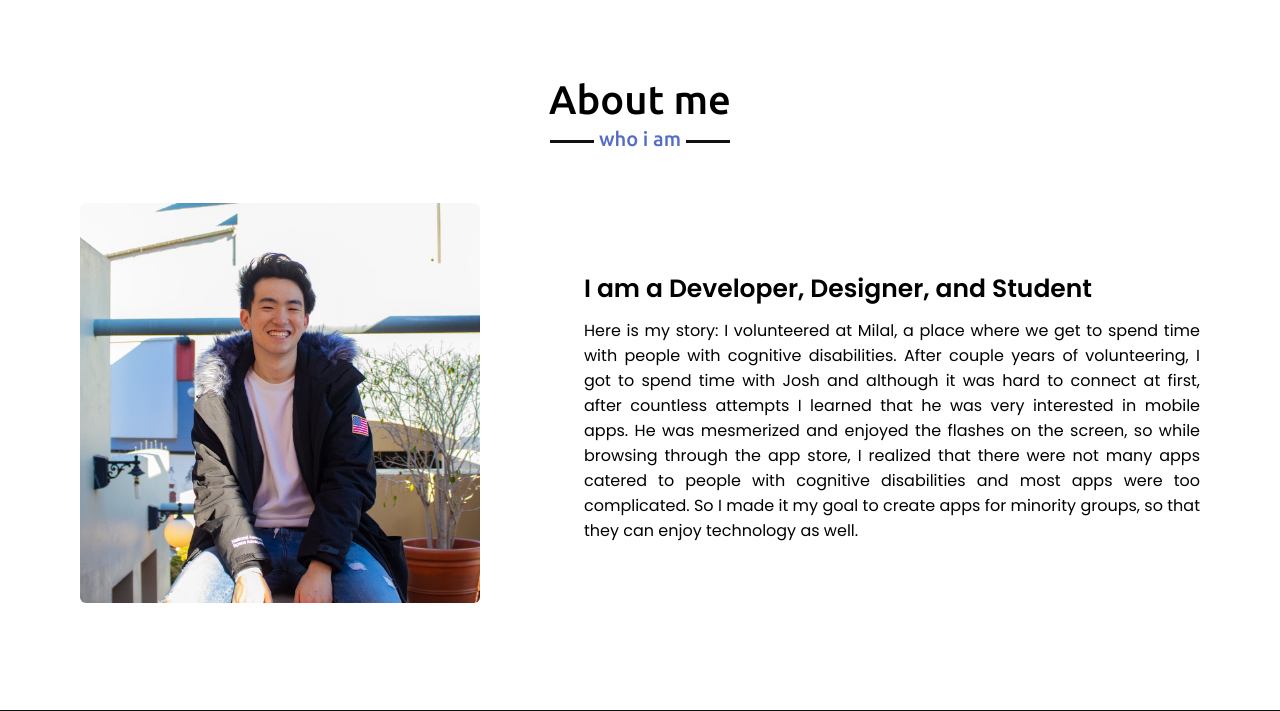
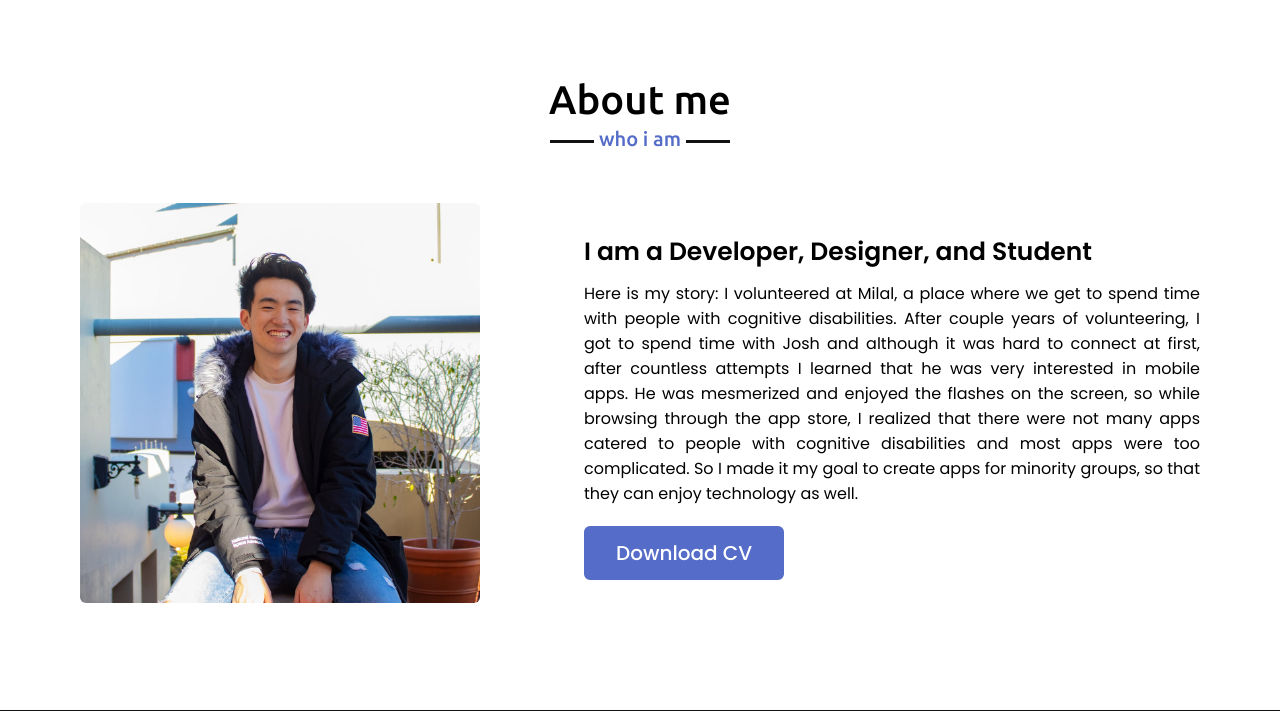
Before and after one commit to jasongeon123/website, a PHP site: page / in a window 1280 px wide. Shown: the part 823-1534 px from the top of the page. Run offline with PHP 8.4, Linux system fonts and the light colour scheme.

Commit message:
download resume

```diff
--- a/index.html
+++ b/index.html
@@ -10,6 +10,7 @@
         <script src="https://code.jquery.com/jquery-3.5.1.min.js"></script>
         <script src="https://cdnjs.cloudflare.com/ajax/libs/typed.js/2.0.11/typed.min.js"></script>
         <link rel="stylesheet" href="https://cdnjs.cloudflare.com/ajax/libs/font-awesome/5.15.3/css/all.min.css"/>
+        <link rel="stylesheet"href="https://cdnjs.cloudflare.com/ajax/libs/animate.css/3.7.0/animate.min.css">
         <script src="script.js"></script>
     </head>
     <body>
@@ -58,6 +59,7 @@
                     <div class = "right">
                         <div class="text">I am a Developer, Designer, and Student</div>
                         <p>Here is my story: I volunteered at Milal, a place where we get to spend time with people with cognitive disabilities. After couple years of volunteering, I got to spend time with Josh and although it was hard to connect at first, after countless attempts I learned that he was very interested in mobile apps. He was mesmerized and enjoyed the flashes on the screen, so while browsing through the app store, I realized that there were not many apps catered to people with cognitive disabilities and most apps were too complicated. So I made it my goal to create apps for minority groups, so that they can enjoy technology as well.</p>
+                        <a href="Images/resume.pdf" download>Download CV</a>
                     </div>
                 </div>
             </div>
--- a/stylesheet.css
+++ b/stylesheet.css
@@ -197,6 +197,23 @@ section .title{
 
 .about-content .right p{
     text-align: justify;
+}
+
+.about .about-content .right a{
+    display: inline-block;
+    background: #556DC8;
+    color: #fff;
+    font-size: 20px;
+    font-weight: 500;
+    padding: 10px 30px;
+    margin-top: 20px;
+    border-radius: 6px;
+    border: 2px solid #556DC8;
+    transition: all 0.3s ease;
+}
+.about .about-content .right a:hover{
+    color: #556DC8;
+    background: none;
 }
 
 
```
Also changed, not shown: 1 other file.
